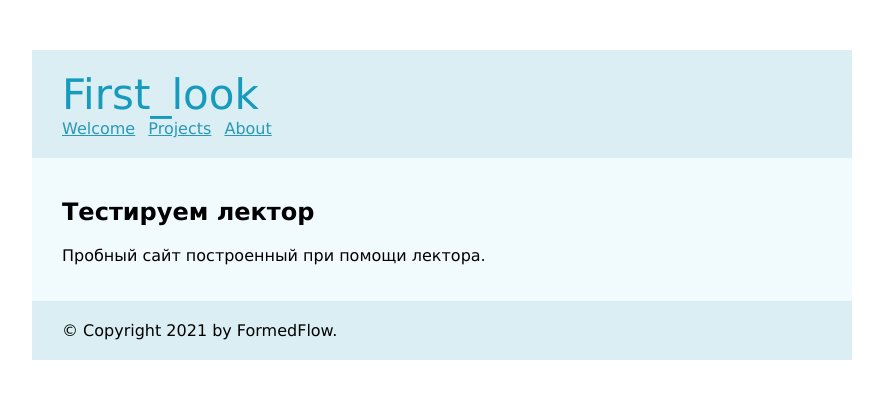
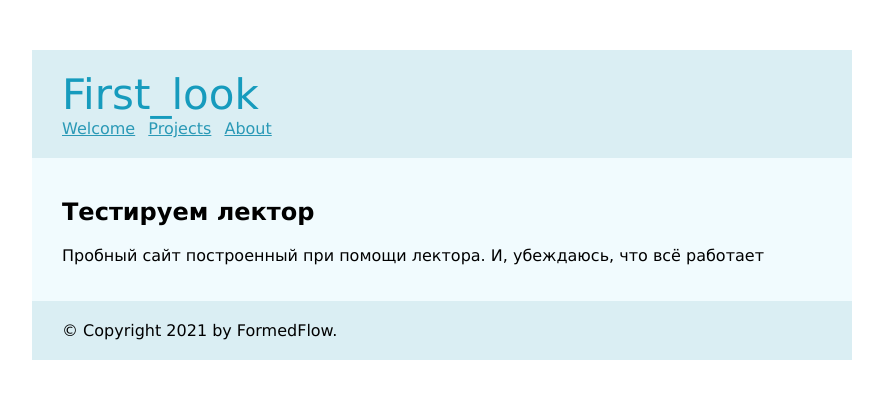
Before and after one commit to FormedFlow/lektor-test, a plain HTML site: page index.html in a window 1280 px wide. Shown: the whole page, without its empty margins (198-1081 px from the left). Drawn offline with Linux system fonts and the light colour scheme.

Commit message:
Synchronized build

```diff
--- a/index.html
+++ b/index.html
@@ -19,7 +19,8 @@
   <div class="page">
 
   <h2>Тестируем лектор</h2>
-  <p>Пробный сайт построенный при помощи лектора.</p>
+  <p>Пробный сайт построенный при помощи лектора.
+И, убеждаюсь, что всё работает</p>
 
 
   </div>
```
